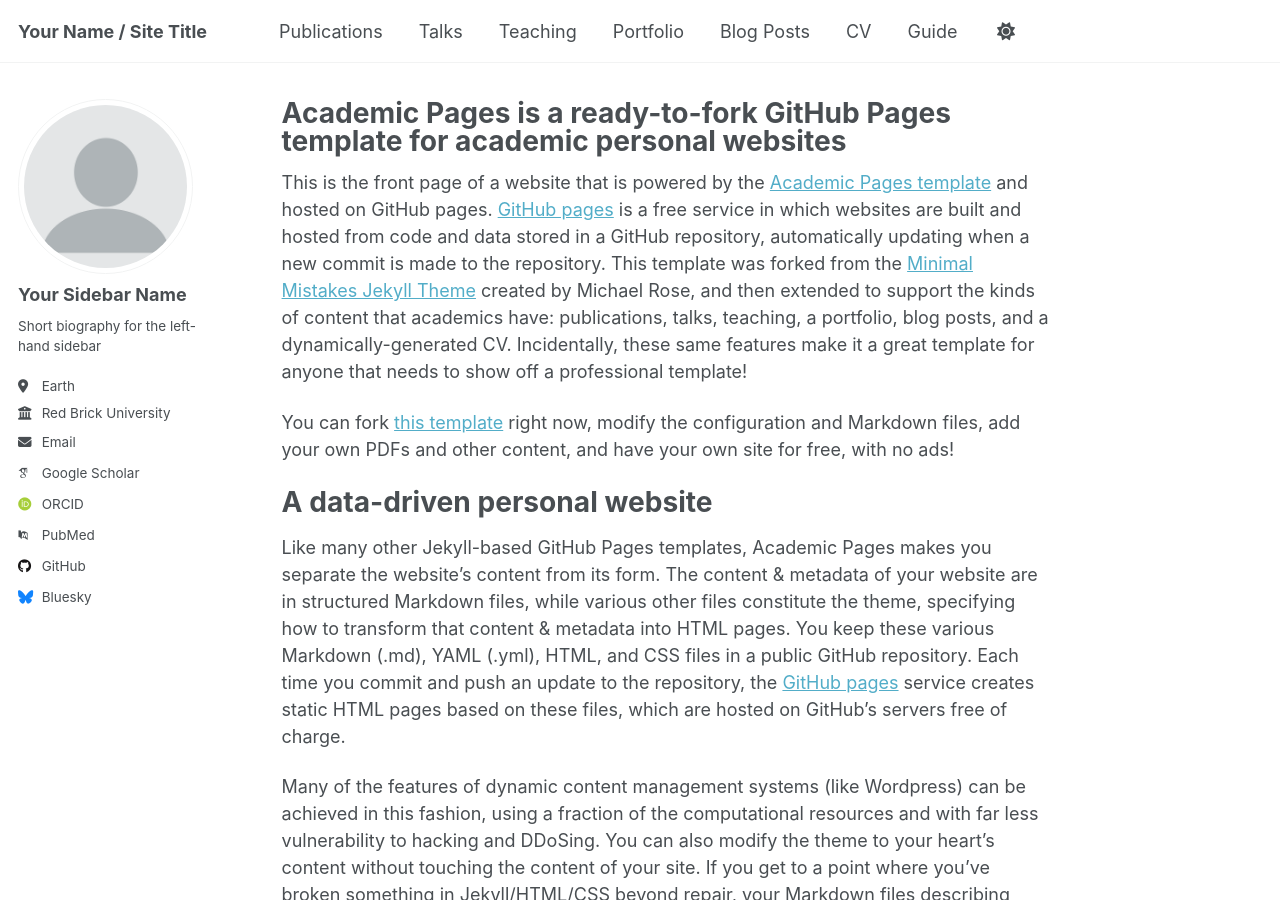
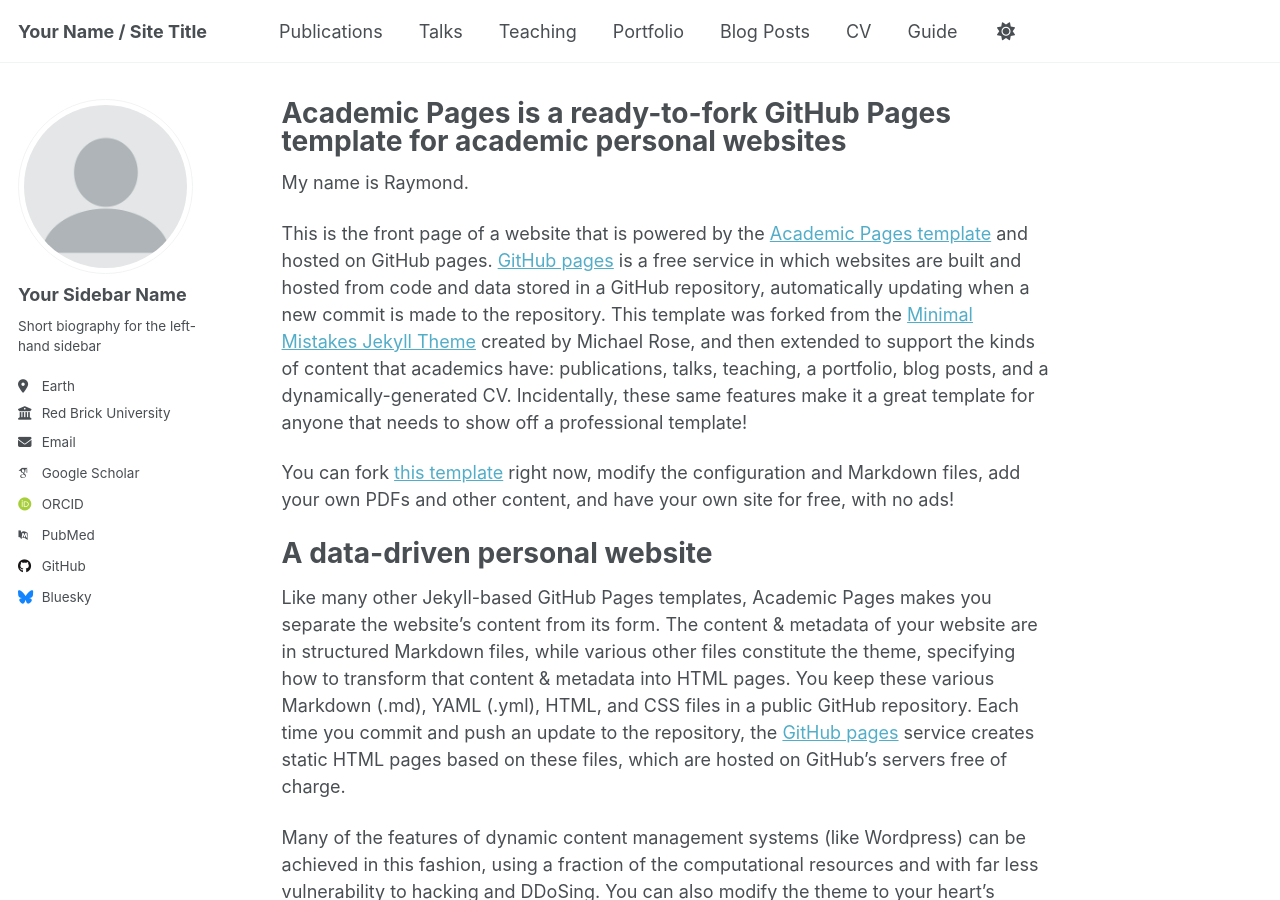
Before and after one commit to Raymond-gif/Raymond-gif.github.io, a Jekyll site: the page built from _pages/about.md, in a window 1280 px wide and 900 px high. Built offline with Jekyll 4.4.1, drawn with Linux system fonts in a browser that asks for light colours; some web fonts are replaced; a script that is not in the unit is left out.

Commit message:
Update about.md

```diff
--- a/_pages/about.md
+++ b/_pages/about.md
@@ -6,6 +6,8 @@ redirect_from:
   - /about/
   - /about.html
 ---
+
+My name is Raymond.
 
 This is the front page of a website that is powered by the [Academic Pages template](https://github.com/academicpages/academicpages.github.io) and hosted on GitHub pages. [GitHub pages](https://pages.github.com) is a free service in which websites are built and hosted from code and data stored in a GitHub repository, automatically updating when a new commit is made to the repository. This template was forked from the [Minimal Mistakes Jekyll Theme](https://mmistakes.github.io/minimal-mistakes/) created by Michael Rose, and then extended to support the kinds of content that academics have: publications, talks, teaching, a portfolio, blog posts, and a dynamically-generated CV. Incidentally, these same features make it a great template for anyone that needs to show off a professional template!
 
```
